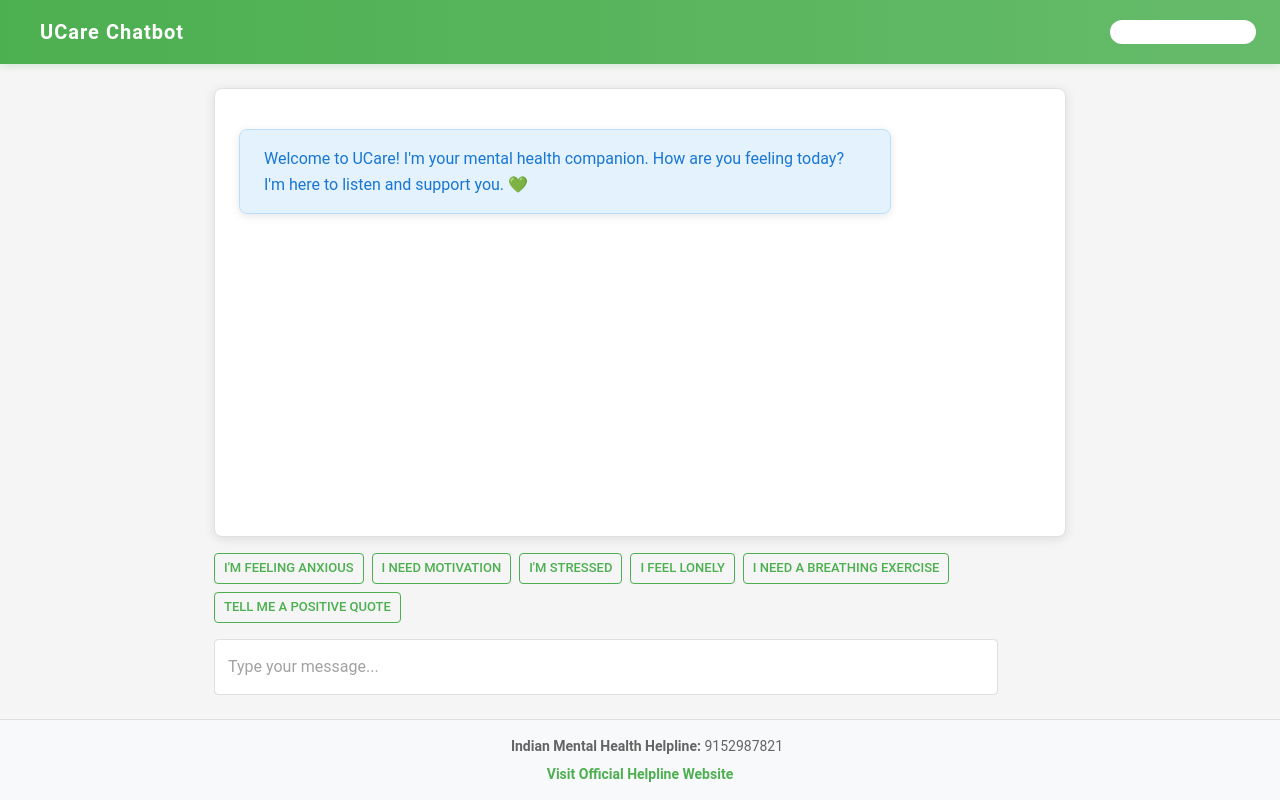
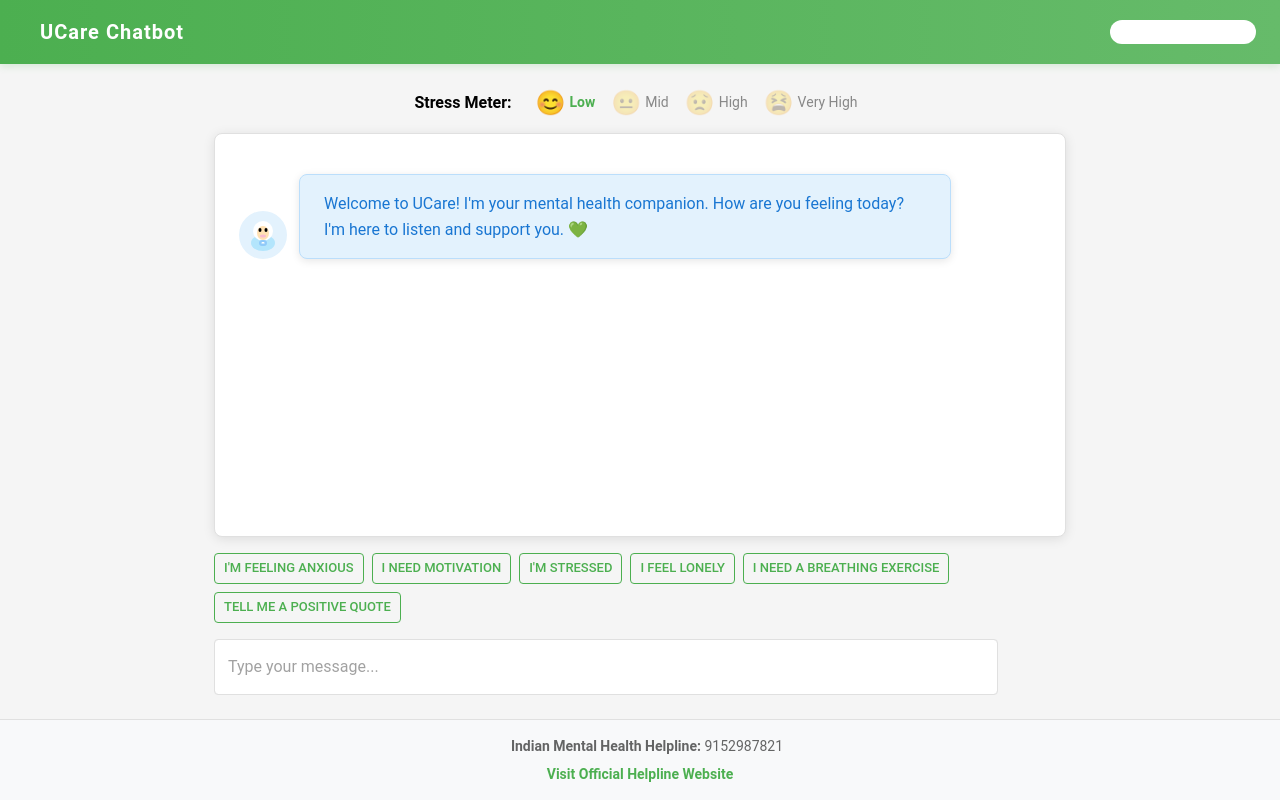
Before and after one commit to umesh-blip/ucare-mental-health-chatbot, a React (Create React App) app in the folder frontend/: page / in a window 1280 px wide. Built offline with nearby package versions, Linux system fonts and the light colour scheme; some icons are missing.

Commit message:
feat: add doctor avatar, stress meter, chat animations, and more human-like bot responses

```diff
--- a/frontend/src/App.js
+++ b/frontend/src/App.js
@@ -67,6 +67,46 @@ const INDIAN_HELPLINE = {
 };
 
 /**
+ * Add doctor SVG as a React component
+ */
+const DoctorAvatar = () => (
+  <svg width="48" height="48" viewBox="0 0 48 48" fill="none" xmlns="http://www.w3.org/2000/svg" style={{marginRight: 12}}>
+    <circle cx="24" cy="24" r="24" fill="#E3F2FD"/>
+    <ellipse cx="24" cy="32" rx="12" ry="8" fill="#B3E5FC"/>
+    <circle cx="24" cy="20" r="10" fill="#FFF"/>
+    <ellipse cx="24" cy="22" rx="6" ry="7" fill="#FFE0B2"/>
+    <ellipse cx="21" cy="19" rx="1.5" ry="2" fill="#000"/>
+    <ellipse cx="27" cy="19" rx="1.5" ry="2" fill="#000"/>
+    <ellipse cx="24" cy="25" rx="3" ry="1.5" fill="#F8BBD0"/>
+    <rect x="20" y="29" width="8" height="6" rx="3" fill="#90CAF9"/>
+    <rect x="22.5" y="31" width="3" height="2" rx="1" fill="#FFF"/>
+    <rect x="23.5" y="32" width="1" height="2" rx="0.5" fill="#90CAF9"/>
+  </svg>
+);
+
+/**
+ * Stress meter component
+ */
+const stressLevels = [
+  { label: 'Low', emoji: '😊', color: '#4CAF50' },
+  { label: 'Mid', emoji: '😐', color: '#FFC107' },
+  { label: 'High', emoji: '😟', color: '#FF9800' },
+  { label: 'Very High', emoji: '😫', color: '#F44336' },
+];
+
+const StressMeter = ({ level }) => (
+  <Box sx={{ display: 'flex', alignItems: 'center', mb: 2, justifyContent: 'center' }}>
+    <Typography variant="subtitle1" sx={{ mr: 2, fontWeight: 'bold' }}>Stress Meter:</Typography>
+    {stressLevels.map((s, idx) => (
+      <Box key={s.label} sx={{ display: 'flex', alignItems: 'center', mx: 1 }}>
+        <span style={{ fontSize: 24, opacity: idx === level ? 1 : 0.3 }}>{s.emoji}</span>
+        <Typography variant="body2" sx={{ ml: 0.5, color: idx === level ? s.color : '#888', fontWeight: idx === level ? 'bold' : 'normal' }}>{s.label}</Typography>
+      </Box>
+    ))}
+  </Box>
+);
+
+/**
  * Main App Component
  * This is the heart of your chatbot frontend
  */
@@ -92,6 +132,9 @@ function App() {
 
   // Reference to the bottom of the chat for auto-scrolling
   const chatEndRef = useRef(null);
+
+  // Add state for stress level (0: Low, 1: Mid, 2: High, 3: Very High)
+  const [stressLevel, setStressLevel] = useState(0);
 
   /**
    * Auto-scroll to bottom when new messages arrive
@@ -197,6 +240,17 @@ function App() {
   };
 
   /**
+   * Simple stress detection (can be improved)
+   */
+  const detectStress = (msg) => {
+    const text = msg.toLowerCase();
+    if (text.includes('panic') || text.includes('overwhelmed') || text.includes('very high')) return 3;
+    if (text.includes('anxious') || text.includes('stressed') || text.includes('high')) return 2;
+    if (text.includes('okay') || text.includes('mid') || text.includes('fine')) return 1;
+    return 0;
+  };
+
+  /**
    * Render the Chatbot Interface
    * This returns the JSX that creates your chatbot's visual appearance
    */
@@ -248,6 +302,9 @@ function App() {
           py: 3                           // Vertical padding
         }}>
 
+          {/* Stress Meter */}
+          <StressMeter level={stressLevel} />
+
           {/* Chat Messages Area */}
           <Paper elevation={2} sx={{
             flex: 1,                      // Take available space
@@ -263,27 +320,24 @@ function App() {
             {/* Display All Messages */}
             {messages.map((msg, idx) => (
               <Box key={idx} sx={{
-                my: 2,                    // Vertical margin between messages
+                my: 2,
                 display: 'flex',
-                justifyContent: msg.from === 'user' ? 'flex-end' : 'flex-start'  // User right, bot left
+                justifyContent: msg.from === 'user' ? 'flex-end' : 'flex-start',
+                alignItems: 'flex-end',
               }}>
-
-                {/* Individual Message Bubble */}
+                {msg.from === 'bot' && <DoctorAvatar />}
                 <Box
+                  className={msg.from === 'user' ? 'slide-in-right' : 'slide-in-left'}
                   sx={{
-                    px: 3,                // Horizontal padding
-                    py: 2,                // Vertical padding
-                    borderRadius: 2,      // Rounded corners
-
-                    // Different colors for user vs bot messages
-                    bgcolor: msg.from === 'user'
-                      ? '#4CAF50'         // Green for user messages
-                      : '#E3F2FD',        // Light blue for bot messages
-
-                    color: msg.from === 'user' ? 'white' : '#1976D2',  // Text colors
-                    maxWidth: '75%',      // Don't let messages get too wide
-                    boxShadow: '0 2px 8px rgba(0,0,0,0.1)',  // Message shadow
-                    border: msg.from === 'user' ? 'none' : '1px solid #BBDEFB'  // Bot message border
+                    px: 3,
+                    py: 2,
+                    borderRadius: 2,
+                    bgcolor: msg.from === 'user' ? '#4CAF50' : '#E3F2FD',
+                    color: msg.from === 'user' ? 'white' : '#1976D2',
+                    maxWidth: '75%',
+                    boxShadow: '0 2px 8px rgba(0,0,0,0.1)',
+                    border: msg.from === 'user' ? 'none' : '1px solid #BBDEFB',
+                    ml: msg.from === 'bot' ? 0 : 2,
                   }}
                 >
                   {/* Message Text */}
```
Also changed, not shown: frontend/src/App.css (+27 -0 lines), 1 other file (tests, documents, lock files or other folders).
